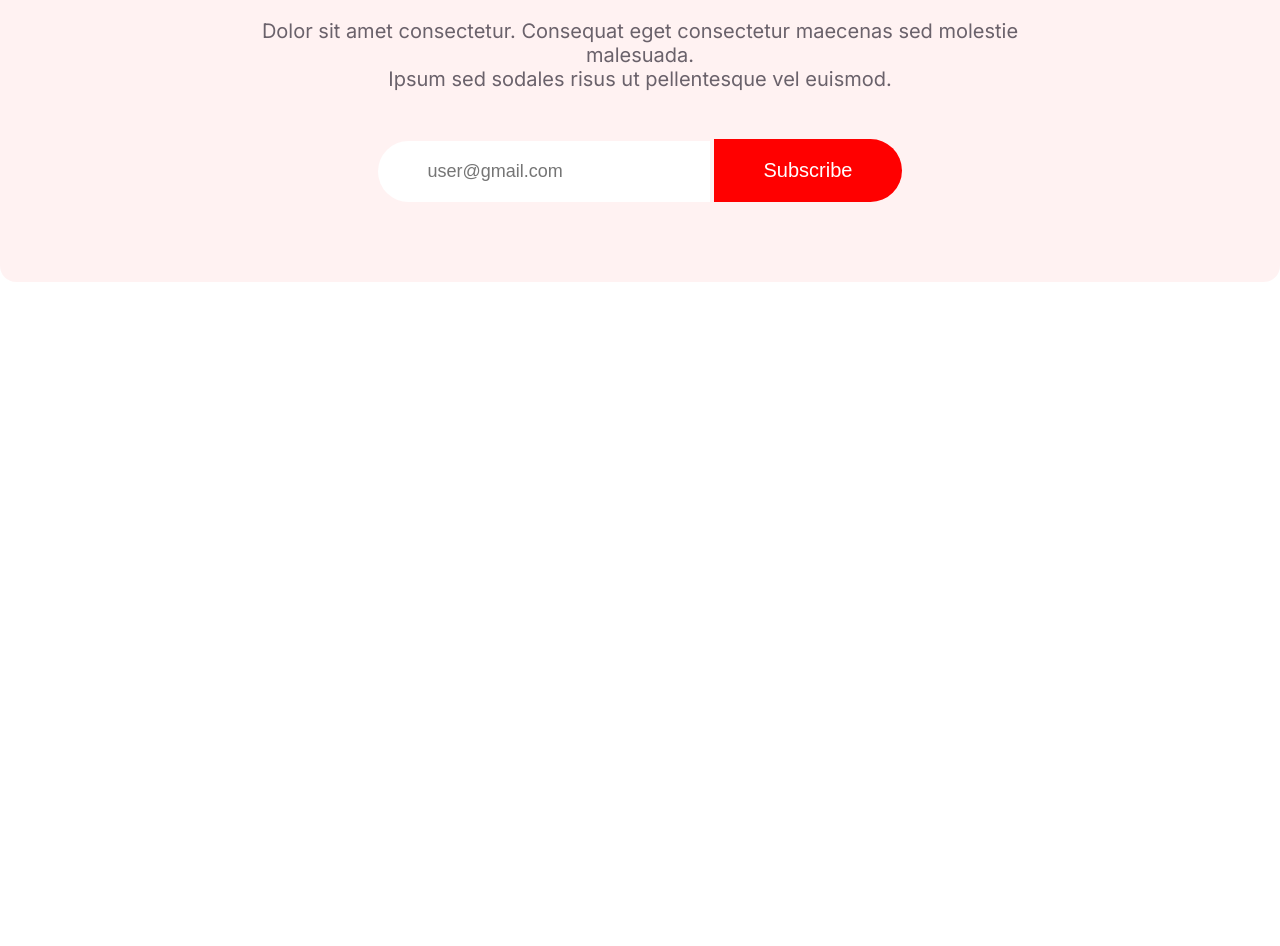
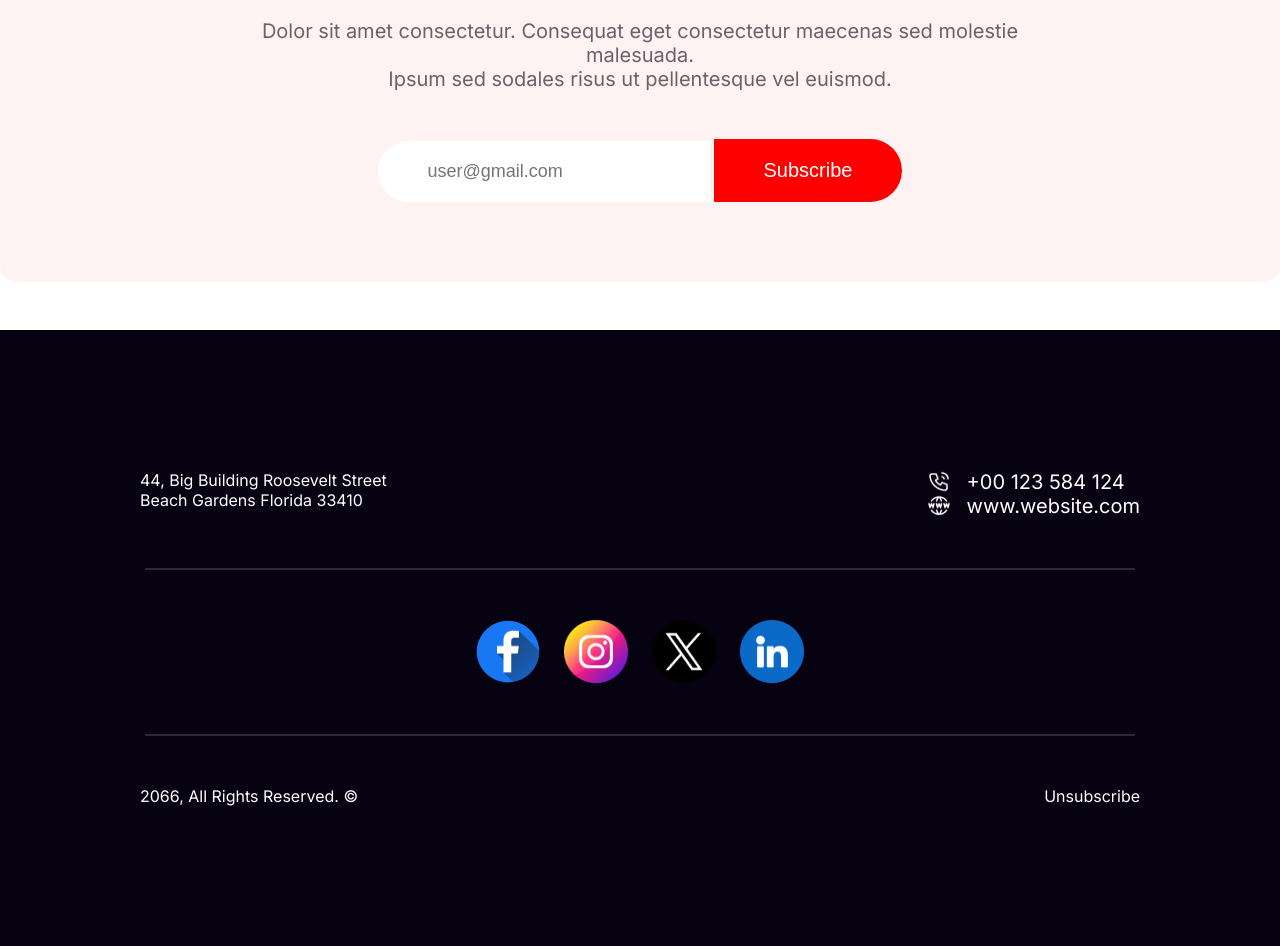
Before and after one commit to ahsankabirr/Dev-new-year-offer, a plain HTML site: page index.html in a window 1280 px wide. Shown: the part 6063-7009 px from the top of the page. Before the commit the page ends 6345 px from the top, so only its background shows below. Drawn offline with Linux system fonts and the light colour scheme.

Commit message:
footer section add

```diff
--- a/index.html
+++ b/index.html
@@ -155,6 +155,39 @@
     </main>
     <!-- main section start -->
     <footer>
+        <div class="main-footer-div">
+<div class="footer-section">
+            <div>
+                <div>
+                    <p>44, Big Building Roosevelt Street <br>
+                    Beach Gardens Florida 33410</p>
+                </div>
+                <div>
+                    <div class="call-section">
+                        <img src="./icons/Call.png" alt=""><p>+00 123 584 124</p>
+                    </div>
+                    <div class="web-section">
+                    <img src="./icons/Website.png" alt=""><p>www.website.com</p>
+
+                    </div>
+                </div>
+            </div>
+            <hr class="details">
+
+        </div>
+         <div class="social-icon">
+                 <img src="./icons/Facebook.png" alt="">
+                <img src="./icons/Instagram.png" alt="">
+                <img src="./icons/Twitter.png" alt="">
+                <img src="./icons/Linkedin.png" alt="">
+            </div>
+            <hr class="details-second">
+
+            <div class="reserved-section">
+                <p>2066, All Rights Reserved. &copy;</p>
+                <p>Unsubscribe</p>
+            </div>
+        </div>
 
     </footer>
 
--- a/style/style.css
+++ b/style/style.css
@@ -1,5 +1,6 @@
 *{
     margin: 0px;
+    padding: 0px;
 }
 main{
     max-width: 1320px;
@@ -223,6 +224,7 @@ main{
     border-radius: 16px;
     padding: 80px 212px;
     text-align: center;
+    margin-bottom: 48px;
 }
 .subscribe-heading{
     font-size: 48px;
@@ -252,3 +254,61 @@ input[type=submit]{
     margin: 0px;
     font-weight: 500;
 }
+
+/* footer */
+footer{
+    background-color: rgba(7, 2, 17, 1);
+    color: white;
+    font-family: "Inter", sans-serif;}
+.main-footer-div{
+    padding: 140px;
+    margin-bottom: 0px;
+
+}
+.footer-section>div{
+    display: flex;
+    justify-content: space-between;
+}
+.call-section{
+    display: flex;
+    gap: 16px;
+}
+.call-section>img{
+    width: 24px;
+    height: 24px;
+}
+.call-section>p{
+    font-size: 20px;
+}
+.web-section{
+    display: flex;
+    gap: 16px;
+}
+.web-section>img{
+    width: 24px;
+    height: 24px;
+}
+.web-section>p{
+    font-size: 20px;
+}
+.details{
+    border: solid 1px rgba(255, 255, 255, 0.15);
+    margin: 50px 5px;
+}
+.social-icon{
+    display: flex;
+    justify-content: center;
+    gap: 24px;
+}
+.social-icon img{
+    width: 64px;
+    height: 64px;
+}
+.details-second{
+    border: solid 1px rgba(255, 255, 255, 0.15);
+    margin: 50px 5px;
+}
+.reserved-section{
+    display: flex;
+    justify-content: space-between;
+}
```
